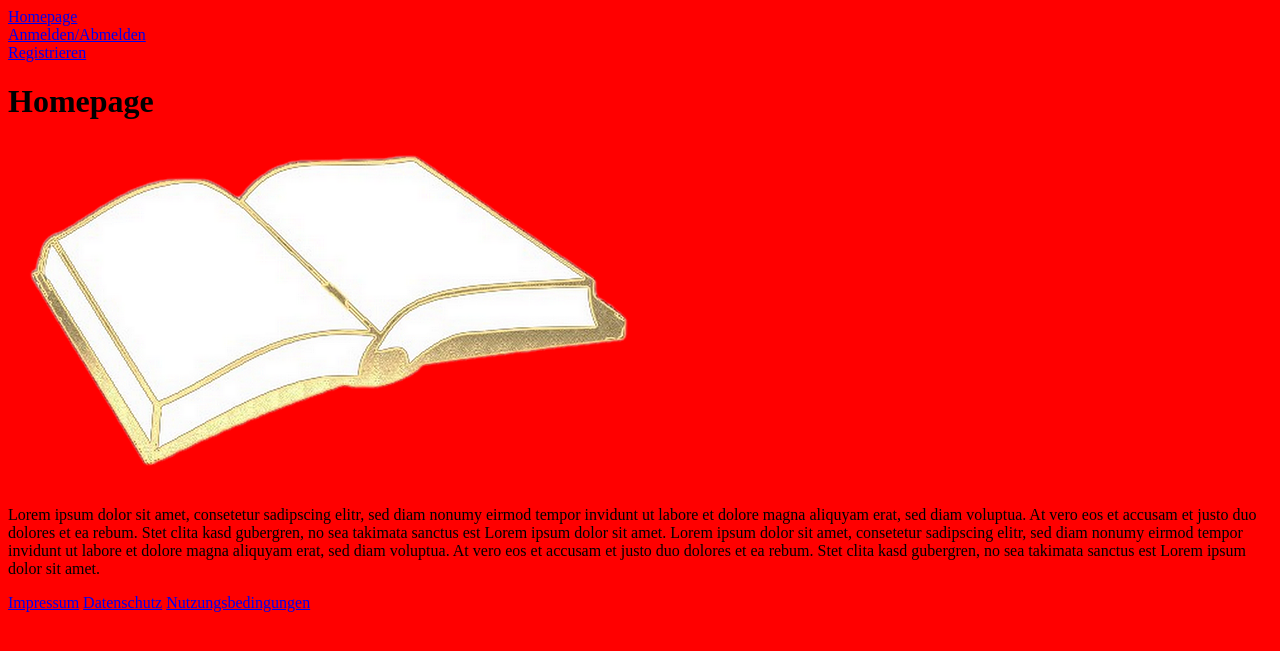
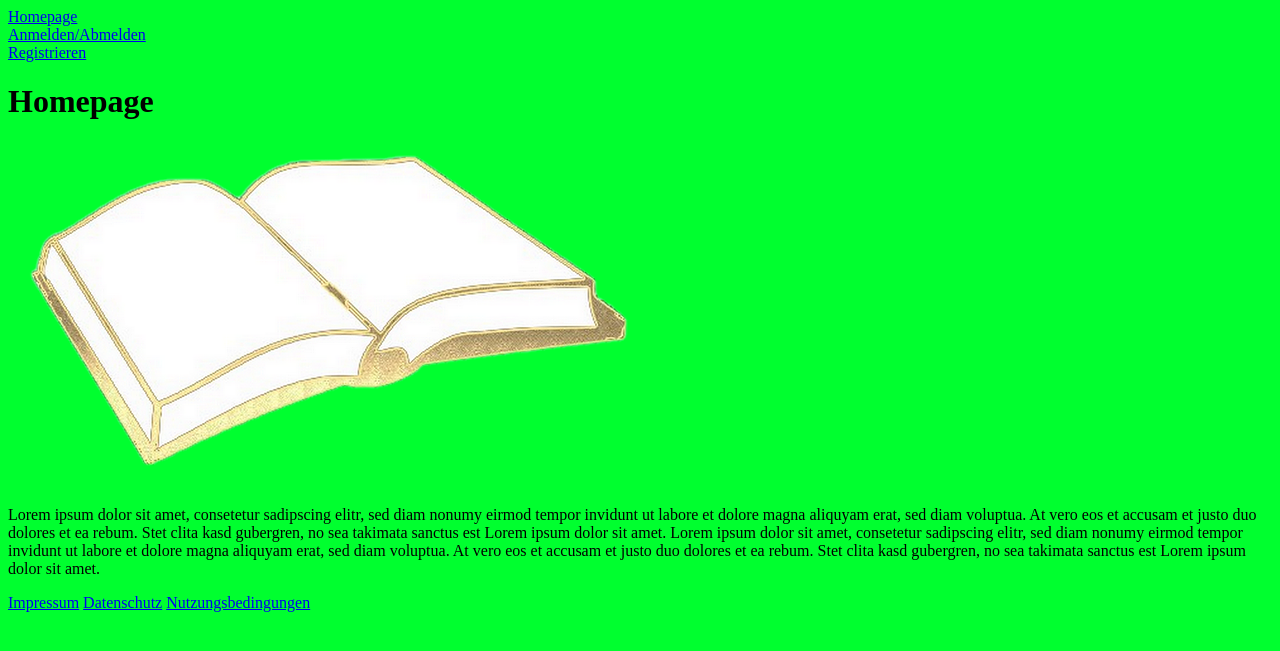
Before and after one commit to cln34/RezeptWebsite, a PHP site: page /index.html in a window 1280 px wide. Shown: the top 651 px of the page. Run offline with PHP 8.4, Linux system fonts and the light colour scheme.

Commit message:
testfarbe

```diff
--- a/css/main.css
+++ b/css/main.css
@@ -1,3 +1,3 @@
 body {
-  background-color: red;
+  background-color: rgb(0, 255, 47);
 }
```
